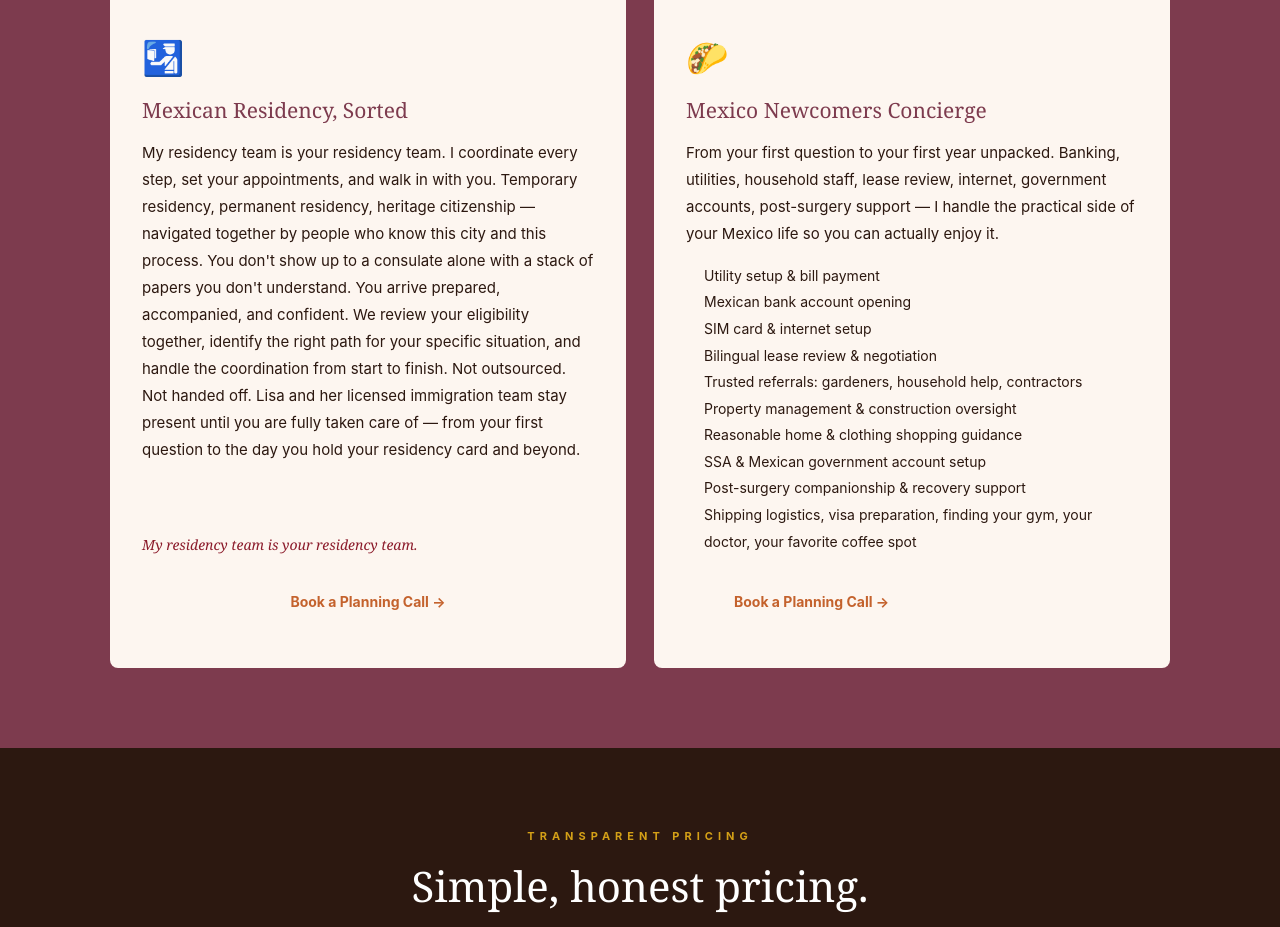
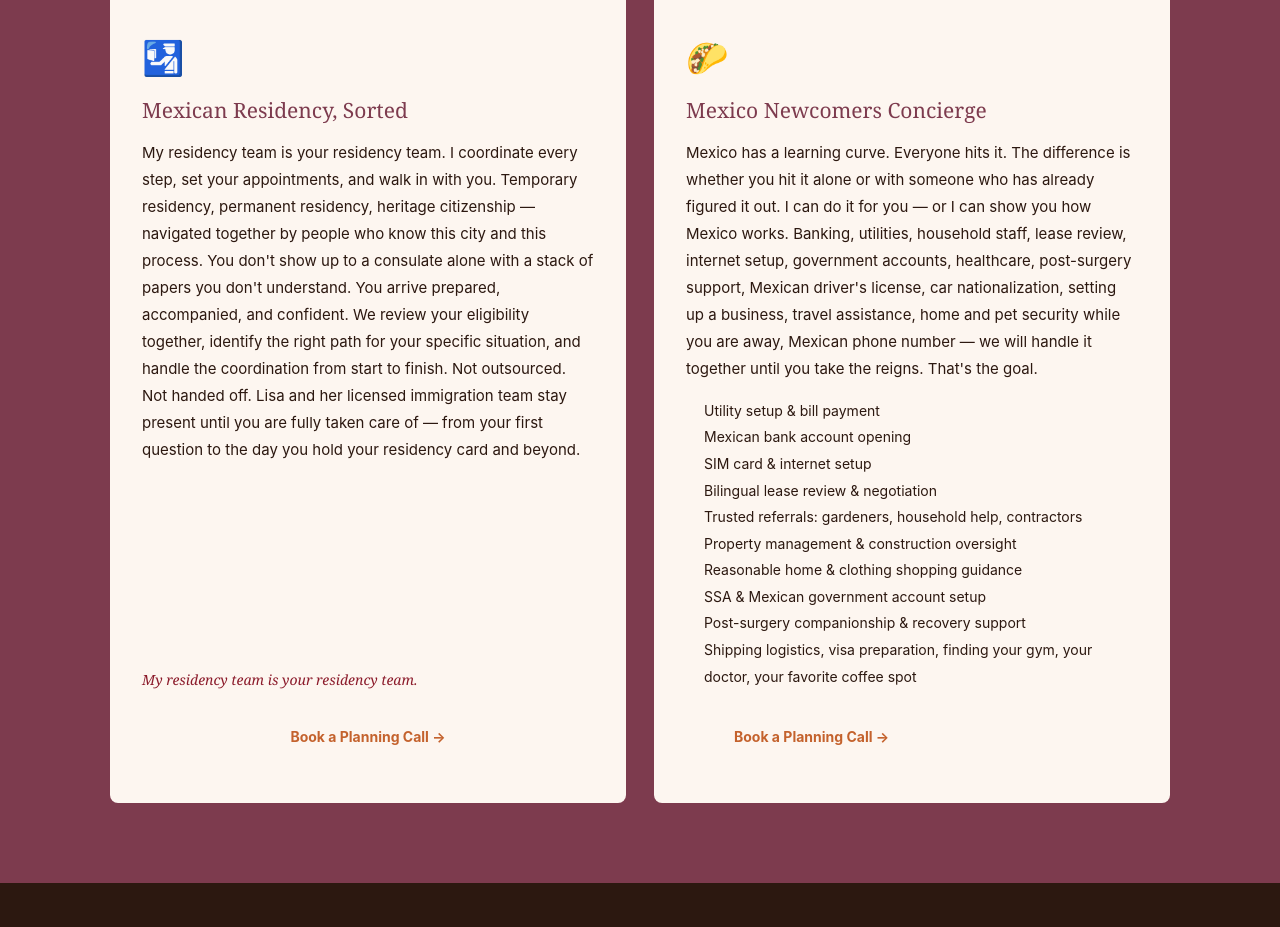
Before and after one commit to IntheknowMX/intheknowmx.com, a Next.js app: page / in a window 1280 px wide. Shown: the part 6300-7227 px from the top of the page. Built offline with nearby package versions, Linux system fonts and the light colour scheme.

Commit message:
Update Mexico Newcomers Concierge service card body text

```diff
--- a/app/page.tsx
+++ b/app/page.tsx
@@ -385,9 +385,7 @@ export default function Home() {
               <div style={{ fontSize: '34px', marginBottom: '14px' }}>🌮</div>
               <h3 style={{ fontSize: '21px', marginBottom: '14px', color: '#7D3B4E', fontFamily: "var(--font-playfair, 'Playfair Display', Georgia, serif)", lineHeight: '1.3' }}>Mexico Newcomers Concierge</h3>
               <p style={{ fontSize: '15px', lineHeight: '1.8', color: '#2C1810', marginBottom: '16px' }}>
-                From your first question to your first year unpacked. Banking, utilities, household staff, lease review,
-                internet, government accounts, post-surgery support — I handle the practical side of your Mexico life
-                so you can actually enjoy it.
+                Mexico has a learning curve. Everyone hits it. The difference is whether you hit it alone or with someone who has already figured it out. I can do it for you — or I can show you how Mexico works. Banking, utilities, household staff, lease review, internet setup, government accounts, healthcare, post-surgery support, Mexican driver's license, car nationalization, setting up a business, travel assistance, home and pet security while you are away, Mexican phone number — we will handle it together until you take the reigns. That's the goal.
               </p>
               <ul style={{ fontSize: '14px', lineHeight: '1.9', color: '#2C1810', paddingLeft: '18px', marginBottom: '20px' }}>
                 <li>Utility setup & bill payment</li>
```
